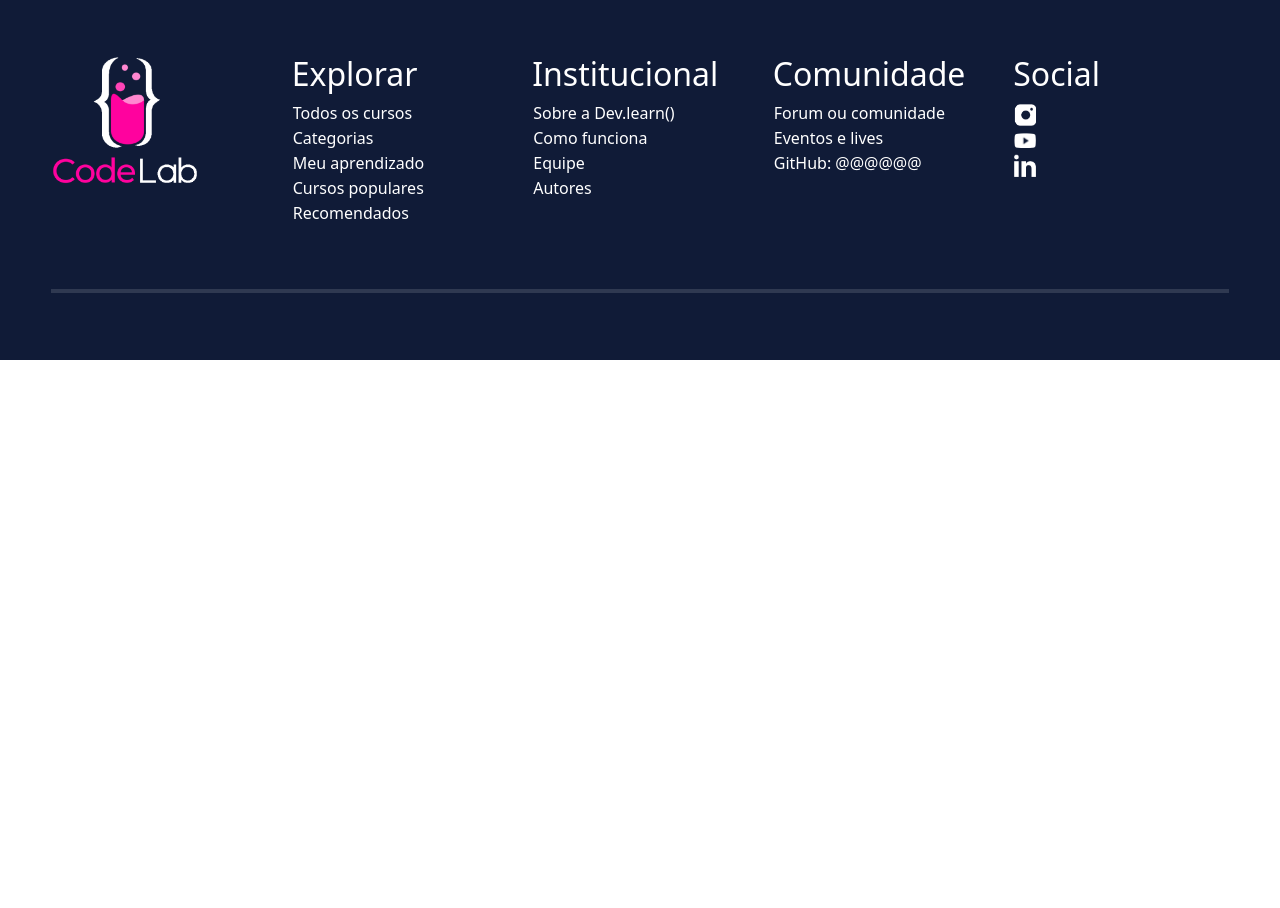
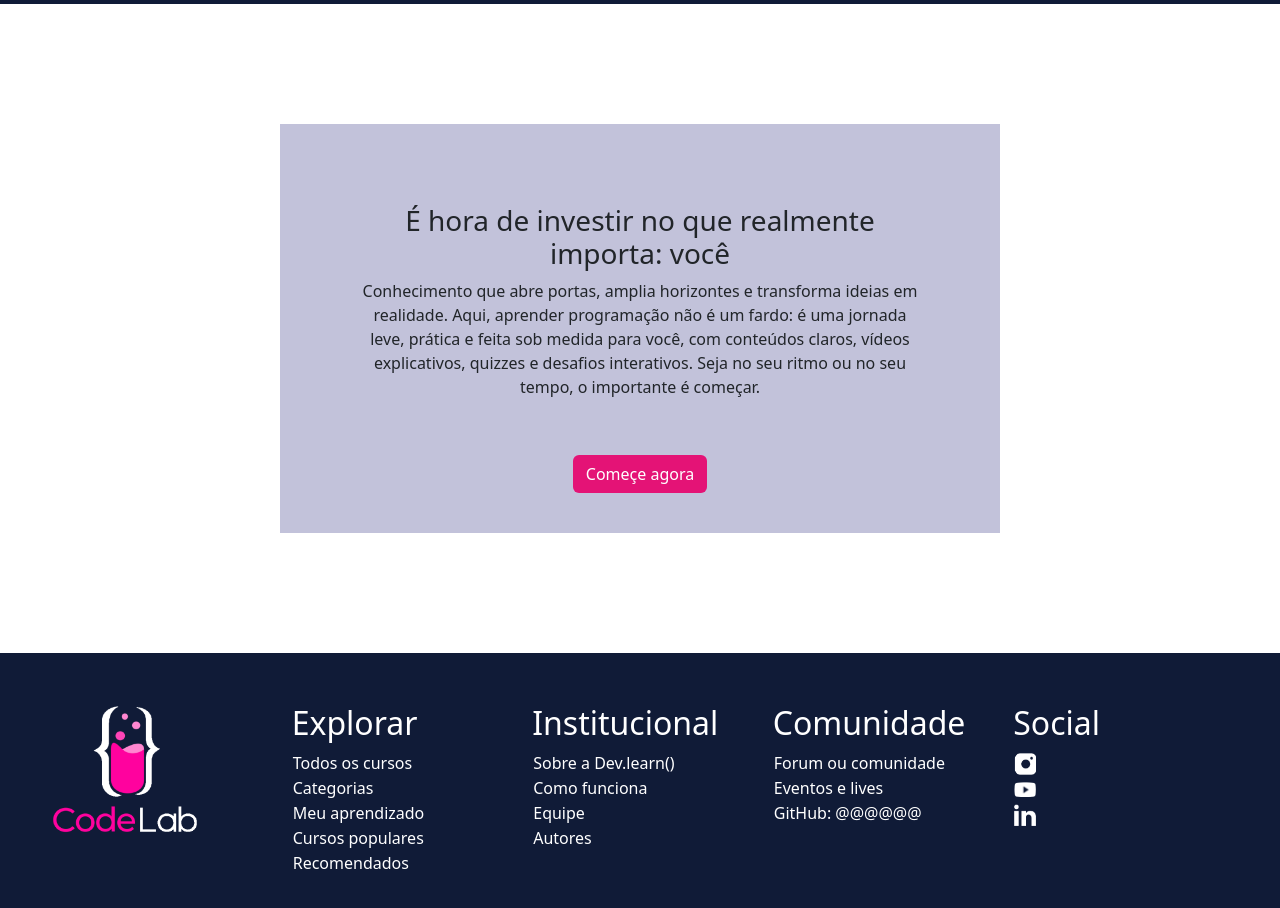
Before and after one commit to RenanMoreir/AEX2025.1-DevLearn-, a React (Vite) app in the folder my-react-app/: page / in a window 1280 px wide. Shown: the part 1240-2148 px from the top of the page. Before the commit the page ends 1600 px from the top, so only its background shows below. Built offline with nearby package versions, Linux system fonts and the light colour scheme.

Commit message:
mensagem

```diff
--- a/my-react-app/src/App.css
+++ b/my-react-app/src/App.css
@@ -14,10 +14,32 @@
   background-repeat:repeat;
   background-image: radial-gradient(white 2px, transparent 1px);
   background-size: 20px 20px;
-
+}
+.container{
+  background-color: white;
+}
+.menssagem{
+  margin: 15vh;
+  margin-left: 35vh;
+  margin-right: 35vh;
+  padding: 10vh;
+  padding-bottom: 5vh ;
+  background-color: #2a2a7c48;
+  text-align: center;
 }
 
-/*teoricamente é o carrosel*/
+.menssagem a{
+  margin-top: 5vh;
+    background-color: #E41376;
+}
+.menssagem a:hover{
+    background-color: #8a0d47;
+}
+
+.menssagem a{
+    color: white;
+}
+
 
 
 
--- a/my-react-app/src/App.jsx
+++ b/my-react-app/src/App.jsx
@@ -17,8 +17,19 @@ function App() {
           <h1 style={{color:"#5EDFFF"}}>Cursos</h1>
           <h1 style={{color:"#E41376"}}>Mais Populares</h1>
         </div>
-        <div className='cursos  '>
+        <div className='cursos'>
             <ImplementaCarrosel visivel={2} nItens={[0, 1, 2, 3, 4]} item={[<CardCurso/>, <CardCurso/>, <CardCurso/>, <CardCurso/>, <CardCurso/>]} />
+        </div>
+      </div>
+      <div className='conteiner'>
+        <div className='menssagem'>
+            <h3>É hora de investir no que realmente importa: você</h3>
+            <p>
+              Conhecimento que abre portas, amplia horizontes e transforma ideias em realidade.
+              Aqui, aprender programação não é um fardo: é uma jornada leve, prática e feita sob medida para você, com conteúdos claros, vídeos explicativos, quizzes e desafios interativos.
+              Seja no seu ritmo ou no seu tempo, o importante é começar.
+            </p>
+            <a className='btn'>Começe agora</a>
         </div>
       </div>
     </div>
```
